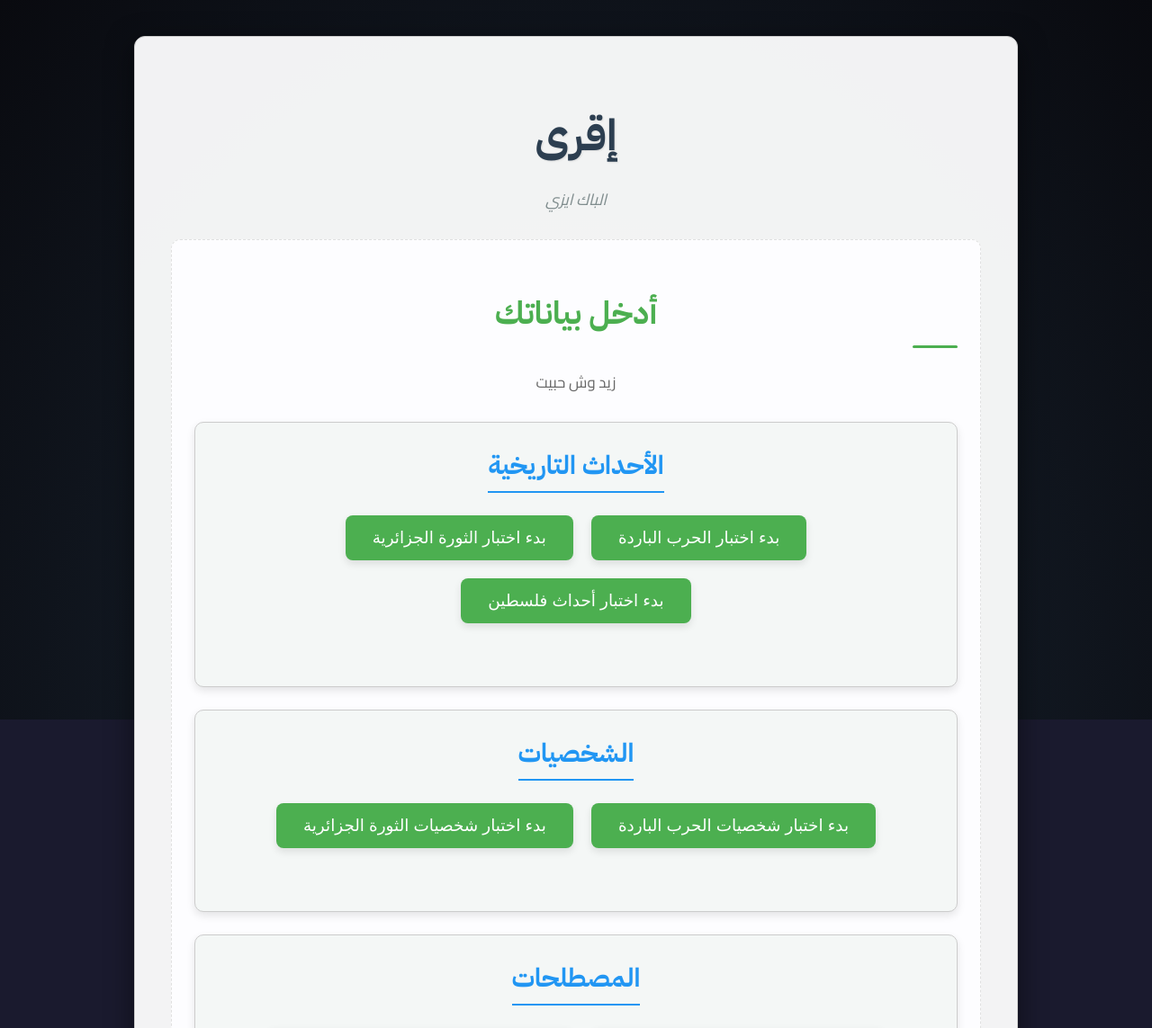
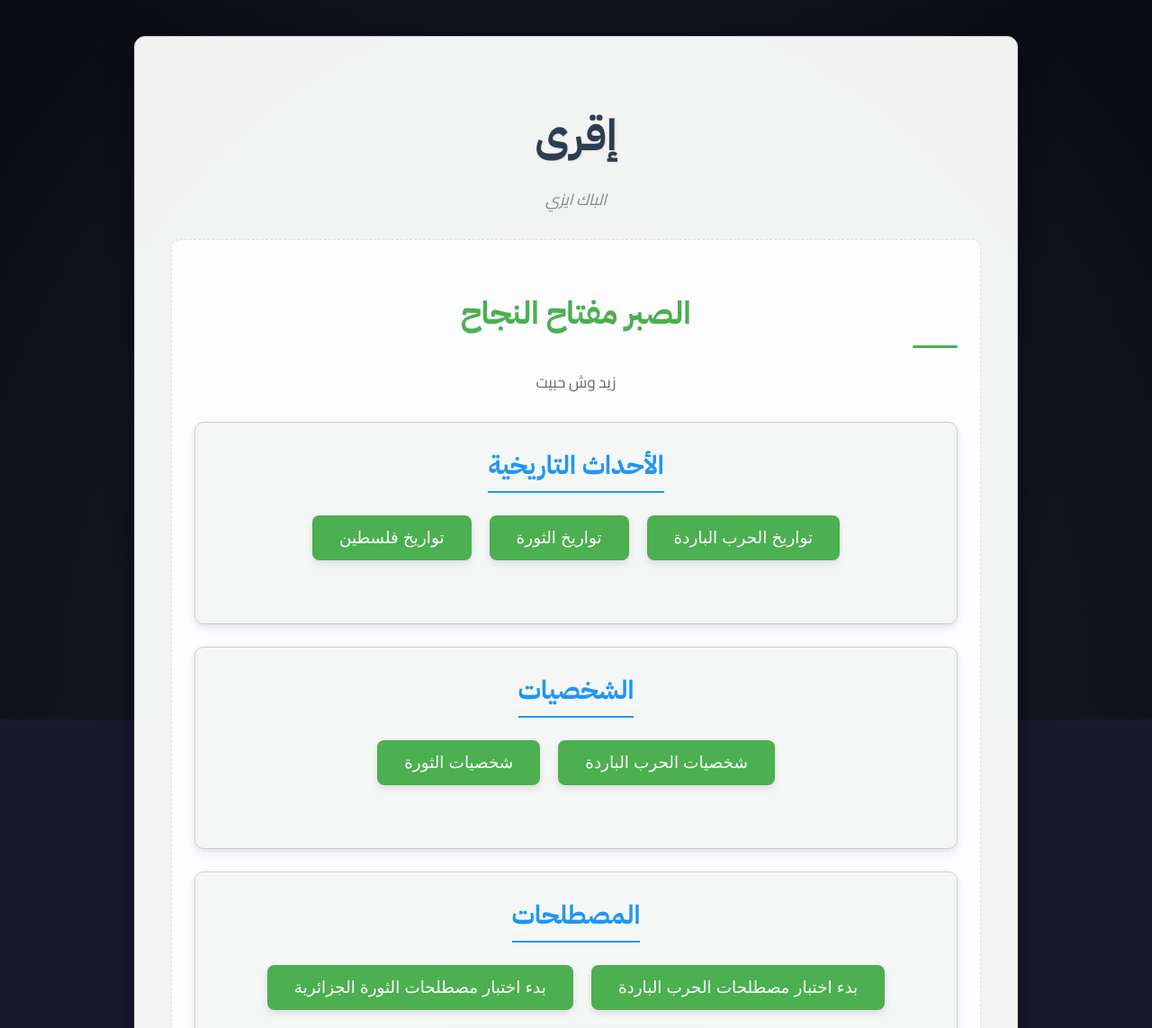
Before and after one commit to dzalge/elbac-easy, a plain HTML site: page index.html in a window 1280 px wide. Shown: the top 1143 px of the page at 90% size. Drawn offline with Linux system fonts and the light colour scheme.

Commit message:
Update index.html

```diff
--- a/index.html
+++ b/index.html
@@ -3,7 +3,7 @@
 <head>
     <meta charset="UTF-8">
     <meta name="viewport" content="width=device-width, initial-scale=1.0">
-    <title>إتقان المذكرات - أحداث وشخصيات ومصطلحات ومفاهيم فلسفية</title>
+    <title>مليحة القراية</title>
     <link href="https://fonts.googleapis.com/css2?family=Cairo:wght@400;600;700&family=IBM+Plex+Sans+Arabic:wght@400;600;700&display=swap" rel="stylesheet">
     <link rel="stylesheet" href="style.css">
 </head>
@@ -17,15 +17,15 @@
         </header>
 
         <div id="input-section" class="section">
-            <h2 class="section-title">أدخل بياناتك</h2>
+            <h2 class="section-title">الصبر مفتاح النجاح</h2>
             <p class="instructions">زيد وش حبيت</p>
 
             <div class="category-section">
                 <h3 class="category-title">الأحداث التاريخية</h3>
                 <div class="sub-category-buttons">
-                    <button class="action-btn primary-btn start-category-quiz-btn" data-category="events" data-sub-category="coldWarEvents">بدء اختبار الحرب الباردة</button>
-                    <button class="action-btn primary-btn start-category-quiz-btn" data-category="events" data-sub-category="algerianRevolutionEvents">بدء اختبار الثورة الجزائرية</button>
-                    <button class="action-btn primary-btn start-category-quiz-btn" data-category="events" data-sub-category="palestineEvents">بدء اختبار أحداث فلسطين</button>
+                    <button class="action-btn primary-btn start-category-quiz-btn" data-category="events" data-sub-category="coldWarEvents">تواريخ الحرب الباردة</button>
+                    <button class="action-btn primary-btn start-category-quiz-btn" data-category="events" data-sub-category="algerianRevolutionEvents">تواريخ الثورة</button>
+                    <button class="action-btn primary-btn start-category-quiz-btn" data-category="events" data-sub-category="palestineEvents">تواريخ فلسطين</button>
                 </div>
                 <div id="event-inputs" class="flashcard-category-inputs custom-scrollbar">
                     </div>
@@ -34,8 +34,8 @@
             <div class="category-section">
                 <h3 class="category-title">الشخصيات</h3>
                 <div class="sub-category-buttons">
-                    <button class="action-btn primary-btn start-category-quiz-btn" data-category="personalities" data-sub-category="coldWarPersonalities">بدء اختبار شخصيات الحرب الباردة</button>
-                    <button class="action-btn primary-btn start-category-quiz-btn" data-category="personalities" data-sub-category="algerianRevolutionPersonalities">بدء اختبار شخصيات الثورة الجزائرية</button>
+                    <button class="action-btn primary-btn start-category-quiz-btn" data-category="personalities" data-sub-category="coldWarPersonalities">شخصيات الحرب الباردة</button>
+                    <button class="action-btn primary-btn start-category-quiz-btn" data-category="personalities" data-sub-category="algerianRevolutionPersonalities">شخصيات الثورة</button>
                 </div>
                 <div id="personality-inputs" class="flashcard-category-inputs custom-scrollbar">
                     </div>
```
